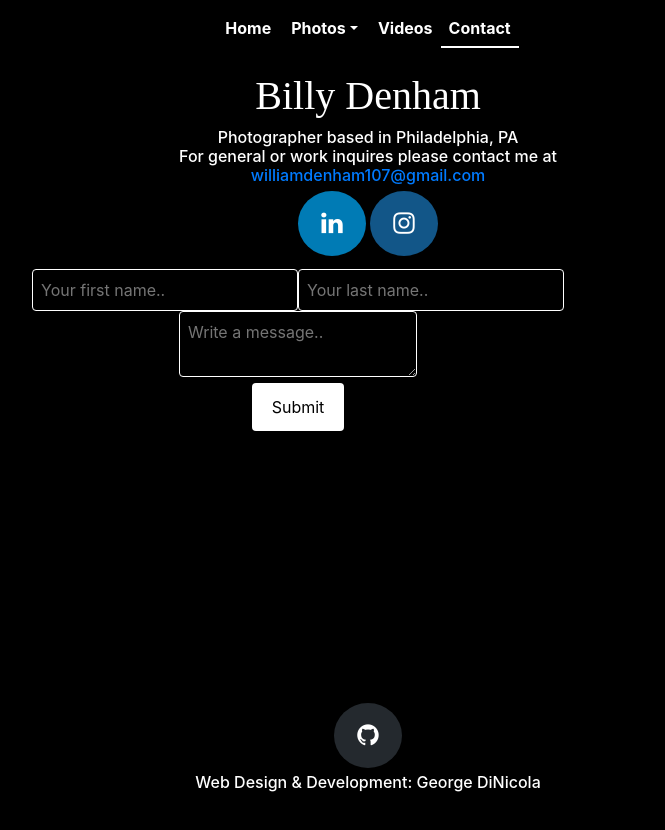
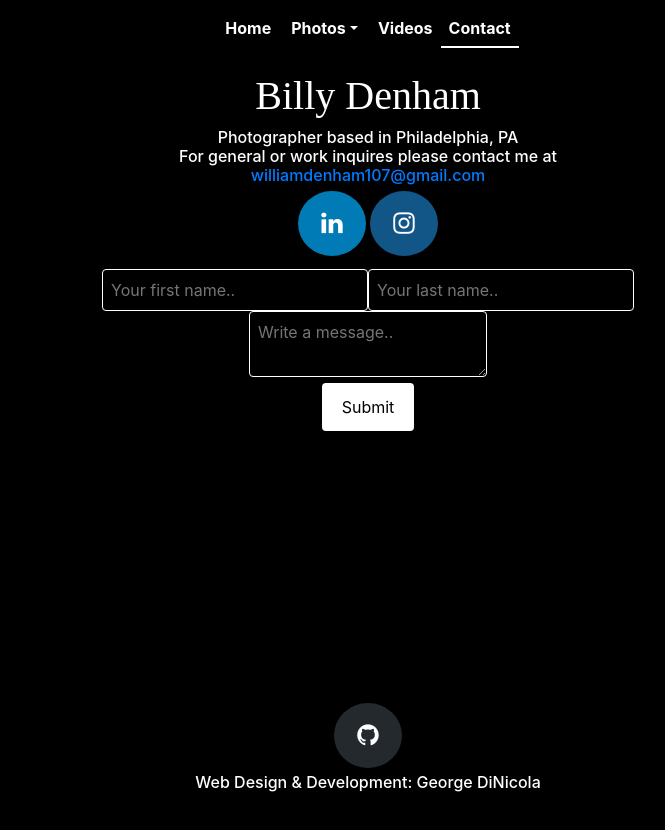
Before and after one commit to GeorgeDiNicola/serverless-photography-website, a React (Create React App) app in the folder static/: page /Contact in a window 1280 px wide. Shown: the top 830 px of the page, without its empty margins (272-937 px from the left). After the commit the page ends 800 px from the top, so only its background shows below. Built offline with nearby package versions, Linux system fonts and the light colour scheme.

Commit message:
resolved issue with the sizing of the container holding the form. created a new class

```diff
--- a/static/src/components/Contact.jsx
+++ b/static/src/components/Contact.jsx
@@ -21,7 +21,7 @@ export default class Contact extends Component {
           </h6>
       </div>
 
-      <div class="container">
+      <div className="form-container">
         <form>
           {/*<label for="fname">First Name</label>*/}
           <input type="text" id="fname" name="firstname" placeholder="Your first name.."></input>
--- a/static/src/css/contactme.css
+++ b/static/src/css/contactme.css
@@ -45,10 +45,8 @@ input[type=submit]:hover {
 }
 
 /* container is not taking up entire width, which messes up centering*/
-.container {
+.form-container {
   text-align: center;
-  width: 100%;
-  margin:0px auto;
 }
 
 .w3-animate-left {
```
